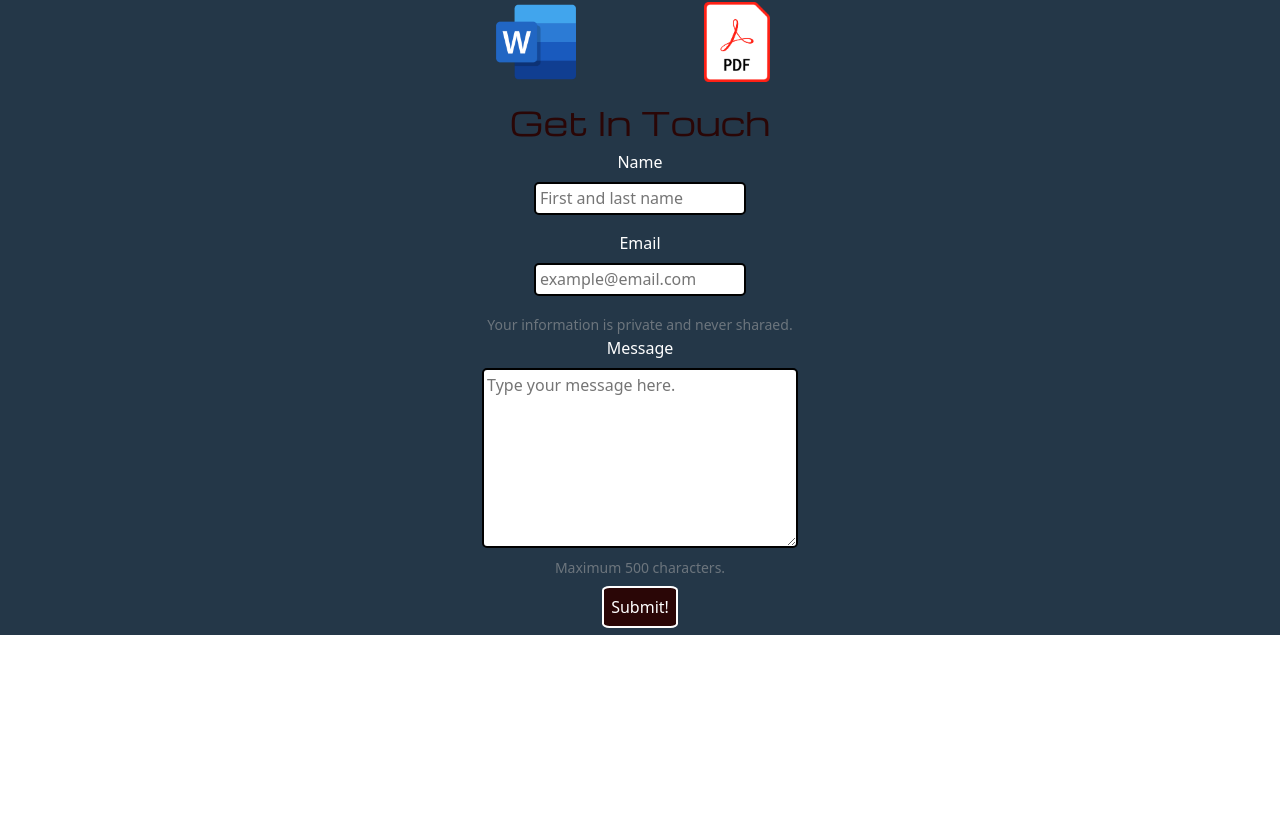
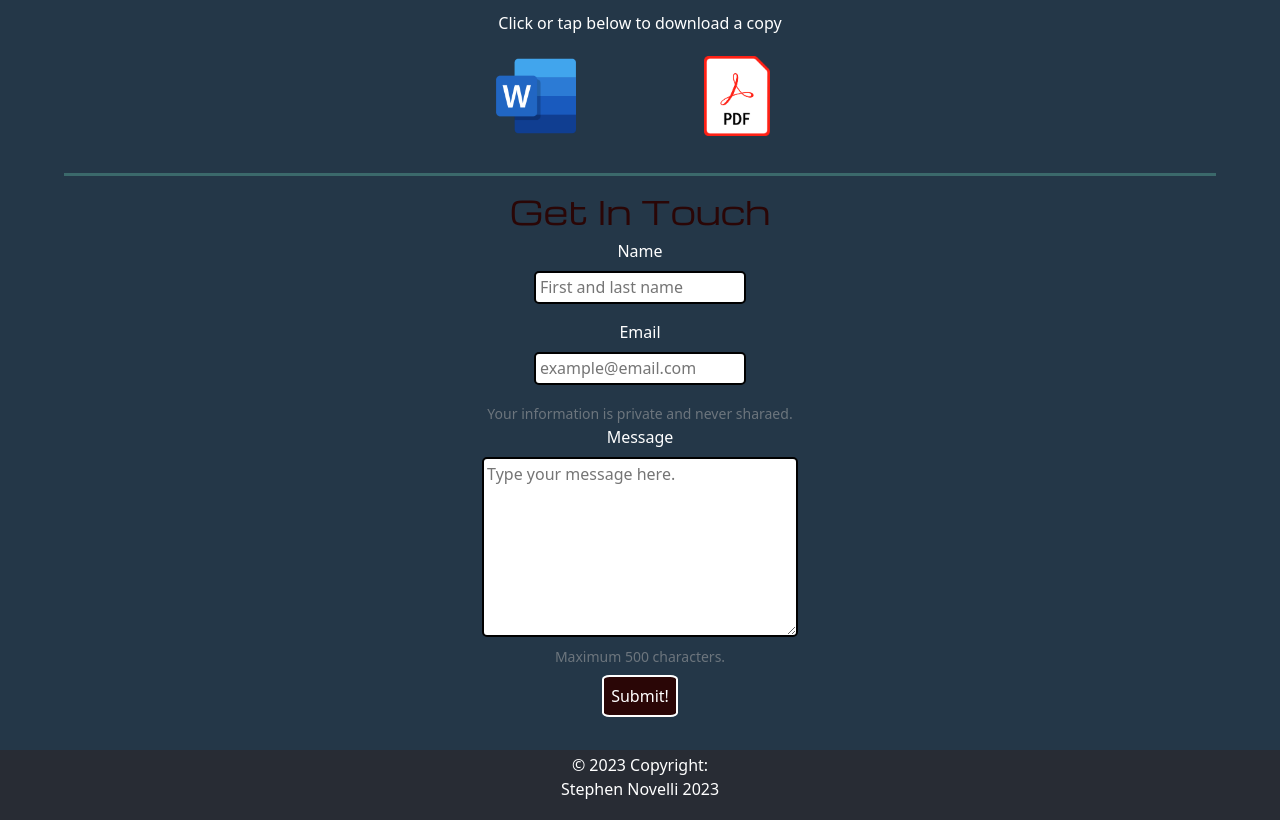
Before and after one commit to snovelli1021/snovelli-portfolio, a React (Create React App) app: page / in a window 1280 px wide. Shown: the part 1768-2588 px from the top of the page. Before the commit the page ends 2403 px from the top, so only its background shows below. Built offline with nearby package versions, Linux system fonts and the light colour scheme.

Commit message:
Added footer component and Divider component.

```diff
--- a/src/App.css
+++ b/src/App.css
@@ -16,6 +16,12 @@
 
 p {
   color: white;
+}
+
+hr {
+  background-color: aquamarine;
+  width: 20px;
+  z-index: 1100;
 }
 
 .card-title.h5 {
--- a/src/App.js
+++ b/src/App.js
@@ -6,7 +6,8 @@
 import Projects from "./components/Projects/Projects.js";
 import Resume from "./components/Resume/Resume.js";
 import Contact from "./components/Contact/Contact.js";
-// import Footer from "./components/Footer/Footer.js";
+import Footer from "./components/Footer/Footer.js";
+import Divider from "./components/Divider/Divider.js";
 
 function App() {
   return (
@@ -16,12 +17,16 @@
       <div>
         <h2>Some Information About Me</h2>
         <div id="AboutMe">{<AboutMe />}</div>
+        {<Divider />}
         <h2>Projects I Created</h2>
         <div id="Projects">{<Projects />}</div>
+        {<Divider />}
         <h2>View My Qualifications</h2>
         <div id="Resume">{<Resume />}</div>
+        {<Divider />}
         <h2>Get In Touch</h2>
         <div id="Contact"> {<Contact />}</div>
+        <div>{<Footer />}</div>
       </div>
     </div>
   );
--- /dev/null
+++ b/src/components/Divider/Divider.css
@@ -0,0 +1,7 @@
+.divider {
+  width: 90%;
+  color: aquamarine;
+  height: 3px;
+  margin-left: auto;
+  margin-right: auto;
+}
--- /dev/null
+++ b/src/components/Divider/Divider.js
@@ -0,0 +1,14 @@
+import React from "react";
+import "./Divider.css";
+
+const Divider = () => {
+  return (
+    // Need to finalize Divider and add downloadable versions.
+
+    <div>
+      <hr className="divider" />
+    </div>
+  );
+};
+
+export default Divider;
--- /dev/null
+++ b/src/components/Footer/Footer.css
@@ -0,0 +1,6 @@
+.footer {
+  color: white;
+  position: sticky;
+  margin-top: 2%;
+  padding: 0.25%;
+}
--- a/src/components/Footer/Footer.js
+++ b/src/components/Footer/Footer.js
@@ -1,9 +1,10 @@
 import React from "react";
+import "./Footer.css";
 
 const Footer = () => {
   return (
-    <div>
-      <h1>Footer</h1>
+    <div className="footer" style={{ backgroundColor: "#282c34" }}>
+      © 2023 Copyright: <p>Stephen Novelli 2023</p>
     </div>
   );
 };
--- a/src/components/Navbar/Navbar.css
+++ b/src/components/Navbar/Navbar.css
@@ -6,11 +6,19 @@
   z-index: 1100;
   background-color: #282c34;
 }
+.container {
+  width: 90%;
+}
 
 #title {
   color: white;
   font-size: 28px;
 }
+
+#title:hover {
+  color: aquamarine;
+}
+
 .navLinks {
   color: #4b749f;
 }
--- a/src/components/Navbar/Navbar.js
+++ b/src/components/Navbar/Navbar.js
@@ -6,6 +6,8 @@
 
 function NavHeader() {
   // Navbar that links to each page section in App.
+
+  // Need to work on Navbar and Sidebar functionality. Close on click and disappear on hover.
   return (
     <Navbar className="navbar" expand="lg">
       {<Sidebar />}
--- a/src/components/Sidebar/Sidebar.js
+++ b/src/components/Sidebar/Sidebar.js
@@ -24,8 +24,6 @@
         <path d="M0 2a2 2 0 0 1 2-2h12a2 2 0 0 1 2 2v12a2 2 0 0 1-2 2H2a2 2 0 0 1-2-2V2zm8.93 4.588-2.29.287-.082.38.45.083c.294.07.352.176.288.469l-.738 3.468c-.194.897.105 1.319.808 1.319.545 0 1.178-.252 1.465-.598l.088-.416c-.2.176-.492.246-.686.246-.275 0-.375-.193-.304-.533L8.93 6.588zM8 5.5a1 1 0 1 0 0-2 1 1 0 0 0 0 2z" />
       </svg>
 
-      {/* Need to add a background image */}
-
       <Offcanvas show={show} onHide={handleClose}>
         <Offcanvas.Header closeButton>
           <Offcanvas.Title>Additional Information</Offcanvas.Title>
@@ -36,6 +34,7 @@
               Couldn’t find what you’re looking for or want to learn more?
               Follow the links below to find additional information.
             </p>
+
             {data.map(({ id, url, profile }) => (
               <ul key={id} className="linkGroup">
                 <li>
```
